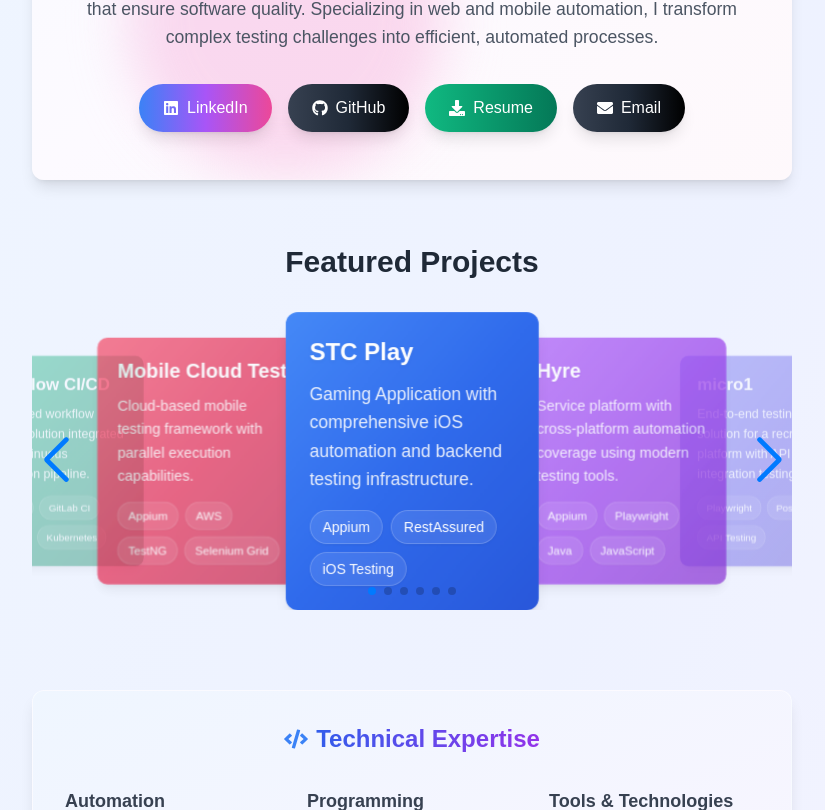
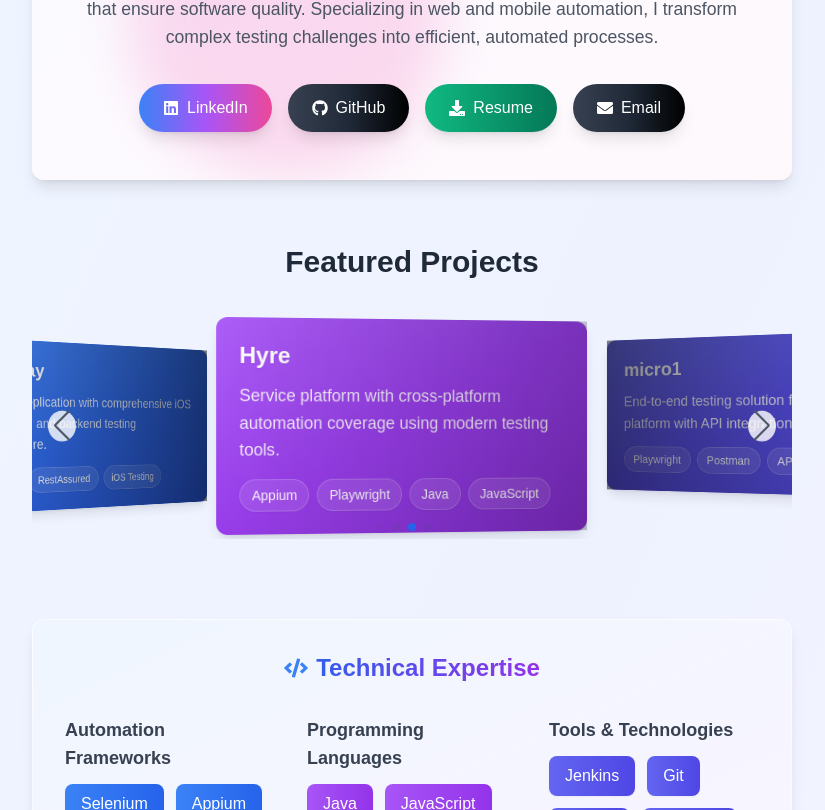
Before and after one commit to daniyalquraishi/daniyalquraishi.github.io, a React (Vite) app: page / in a window 1280 px wide. Shown: the part 489-1299 px from the top of the page, without its empty margins (228-1053 px from the left). Built offline with nearby package versions, Linux system fonts and the light colour scheme.

Commit message:
done the changes for featured projects

```diff
--- a/src/App.jsx
+++ b/src/App.jsx
@@ -235,20 +235,37 @@ function App() {
                             effect={'coverflow'}
                             grabCursor={true}
                             centeredSlides={true}
-                            slidesPerView={3}
+                            slidesPerView={'auto'}
+                            initialSlide={2}
                             loop={true}
-                            loopedSlides={2}
                             coverflowEffect={{
-                                rotate: 0,
+                                rotate: 20,
                                 stretch: 0,
-                                depth: 100,
-                                modifier: 2.5,
-                                slideShadows: false,
+                                depth: 200,
+                                modifier: 1,
+                                slideShadows: true,
                             }}
-                            pagination={{ clickable: true }}
+                            pagination={{
+                                clickable: true,
+                                dynamicBullets: true,
+                            }}
                             navigation={true}
                             modules={[EffectCoverflow, Pagination, Navigation]}
                             className="mySwiper"
+                            breakpoints={{
+                                320: {
+                                    slidesPerView: 1,
+                                    spaceBetween: 20
+                                },
+                                640: {
+                                    slidesPerView: 2,
+                                    spaceBetween: 30
+                                },
+                                1024: {
+                                    slidesPerView: 3,
+                                    spaceBetween: 40
+                                }
+                            }}
                         >
                             <SwiperSlide>
                                 <ProjectCard
@@ -463,18 +480,31 @@ function App() {
                 </div>
             </div>
 
+            {/* Scroll to Top Button */}
             <AnimatePresence>
                 {showScrollTop && (
                     <motion.button
-                        initial={{ opacity: 0, scale: 0.5 }}
-                        animate={{ opacity: 1, scale: 1 }}
-                        exit={{ opacity: 0, scale: 0.5 }}
+                        initial={{ opacity: 0, y: 20 }}
+                        animate={{ opacity: 1, y: 0 }}
+                        exit={{ opacity: 0, y: 20 }}
                         onClick={scrollToTop}
-                        className="fixed bottom-8 right-8 bg-blue-500 text-white p-3 rounded-full shadow-lg hover:bg-blue-600 transition-colors duration-300 z-50"
+                        className="fixed bottom-8 right-8 p-2.5 rounded-full z-50 bg-white/80 backdrop-blur-sm border border-gray-200 shadow-lg group hover:bg-white transition-all duration-300"
                         whileHover={{ scale: 1.1 }}
-                        whileTap={{ scale: 0.9 }}
+                        whileTap={{ scale: 0.95 }}
                     >
-                        <FaArrowUp className="w-6 h-6" />
+                        <motion.div
+                            className="relative"
+                            animate={{
+                                y: [2, -1, 2]
+                            }}
+                            transition={{
+                                duration: 2.5,
+                                repeat: Infinity,
+                                ease: "easeInOut"
+                            }}
+                        >
+                            <FaArrowUp className="w-4 h-4 text-gray-800 group-hover:text-blue-600 transition-colors duration-300" />
+                        </motion.div>
                     </motion.button>
                 )}
             </AnimatePresence>
--- a/src/styles/index.css
+++ b/src/styles/index.css
@@ -142,47 +142,65 @@ button:hover {
     linear-gradient(to bottom, rgba(255, 255, 255, 0.1) 1px, transparent 1px);
 }
 
-.mySwiper {
-    padding: 50px 0;
+.swiper {
+    width: 100%;
+    padding-top: 30px;
+    padding-bottom: 50px;
 }
 
 .swiper-slide {
-    opacity: 0.4;
-    transition: all 0.3s ease;
-}
-
-.swiper-slide-active {
-    opacity: 1;
-    transform: scale(1.1);
-}
-
-.swiper-slide-prev,
-.swiper-slide-next {
-    opacity: 0.7;
-    transform: scale(0.9);
-}
-
-.swiper-pagination {
-    position: relative;
-    margin-top: 20px;
-}
-
-.swiper-pagination-bullet {
-    background: #6366f1;
-    opacity: 0.5;
-}
-
-.swiper-pagination-bullet-active {
-    opacity: 1;
+    width: 85% !important;
+    max-width: 400px !important;
+    background-position: center;
+    background-size: cover;
 }
 
 .swiper-button-next,
 .swiper-button-prev {
-    color: #6366f1;
+    color: #4B5563 !important; /* Gray-600 */
+    background-color: rgba(255, 255, 255, 0.8);
+    padding: 20px;
+    border-radius: 50%;
+    transform: scale(0.7);
 }
 
-.swiper-button-next:after,
-.swiper-button-prev:after {
-    font-size: 24px;
-    font-weight: bold;
+.swiper-pagination-bullet {
+    background-color: #4B5563 !important;
 }
+
+.swiper-pagination-bullet-active {
+    background-color: #2563EB !important; /* Blue-600 */
+}
+
+/* Ensure proper spacing for coverflow effect */
+.swiper-slide-active {
+    transform-origin: center;
+}
+
+@media (min-width: 640px) {
+    .swiper-slide {
+        width: 70% !important;
+    }
+}
+
+@media (min-width: 1024px) {
+    .swiper-slide {
+        width: 55% !important;
+    }
+}
+
+/* Scroll to top button styles */
+@keyframes gentle-glow {
+    0%, 100% {
+        box-shadow: 0 0 5px rgba(59, 130, 246, 0.1),
+                    0 4px 6px -1px rgba(0, 0, 0, 0.05);
+    }
+    50% {
+        box-shadow: 0 0 8px rgba(59, 130, 246, 0.2),
+                    0 4px 6px -1px rgba(0, 0, 0, 0.05);
+    }
+}
+
+.fixed.bottom-8.right-8 {
+    animation: gentle-glow 3s infinite;
+}
```
